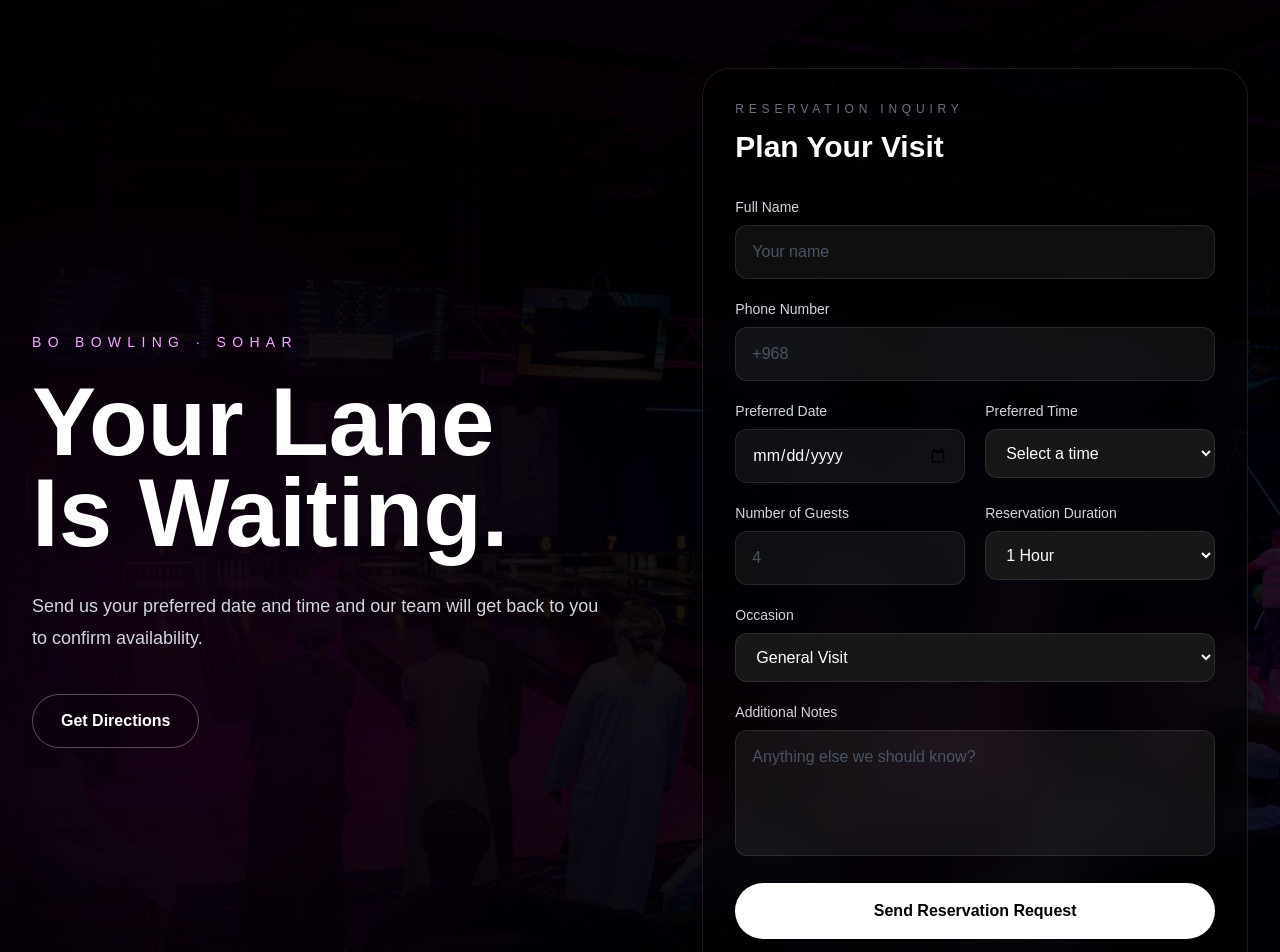
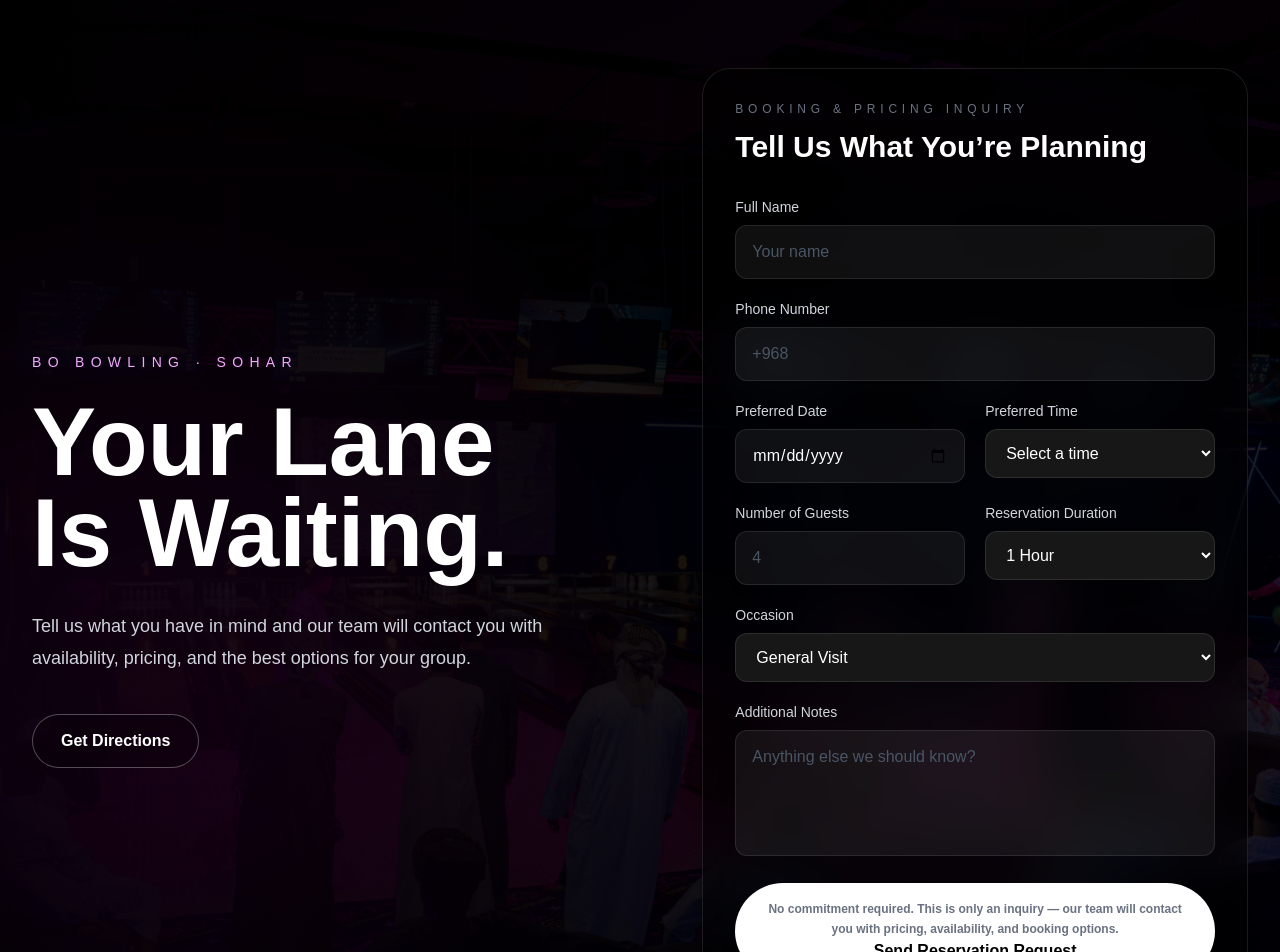
Before and after one commit to zeramond/BO, a Next.js app: page / in a window 1280 px wide. Shown: the part 6480-7432 px from the top of the page. Built offline with nearby package versions, Linux system fonts and the light colour scheme.

Commit message:
clarity changes

```diff
--- a/src/components/Contact.tsx
+++ b/src/components/Contact.tsx
@@ -150,8 +150,7 @@ export default function Contact() {
           </h2>
 
           <p className="mt-8 max-w-xl text-lg leading-8 text-gray-300">
-            Send us your preferred date and time and our team will get back to
-            you to confirm availability.
+            Tell us what you have in mind and our team will contact you with availability, pricing, and the best options for your group.
           </p>
 
           <a
@@ -178,10 +177,10 @@ export default function Contact() {
         >
           <div className="mb-8">
             <p className="text-xs uppercase tracking-[0.4em] text-gray-500">
-              Reservation Inquiry
+              Booking & Pricing Inquiry
             </p>
 
-            <h3 className="mt-3 text-3xl font-semibold">Plan Your Visit</h3>
+            <h3 className="mt-3 text-3xl font-semibold">Tell Us What You’re Planning</h3>
           </div>
 
           <form onSubmit={handleSubmit} className="space-y-5">
@@ -364,6 +363,10 @@ export default function Contact() {
               disabled={submitting}
               className="w-full rounded-full bg-white px-8 py-4 font-semibold text-black transition duration-300 hover:scale-[1.02] hover:bg-gray-100 disabled:cursor-not-allowed disabled:opacity-60"
             >
+              <p className="text-center text-xs leading-5 text-gray-500">
+  No commitment required. This is only an inquiry — our team will contact
+  you with pricing, availability, and booking options.
+</p>
               {submitting ? "Sending Request..." : "Send Reservation Request"}
             </button>
             {submitted && (
```
